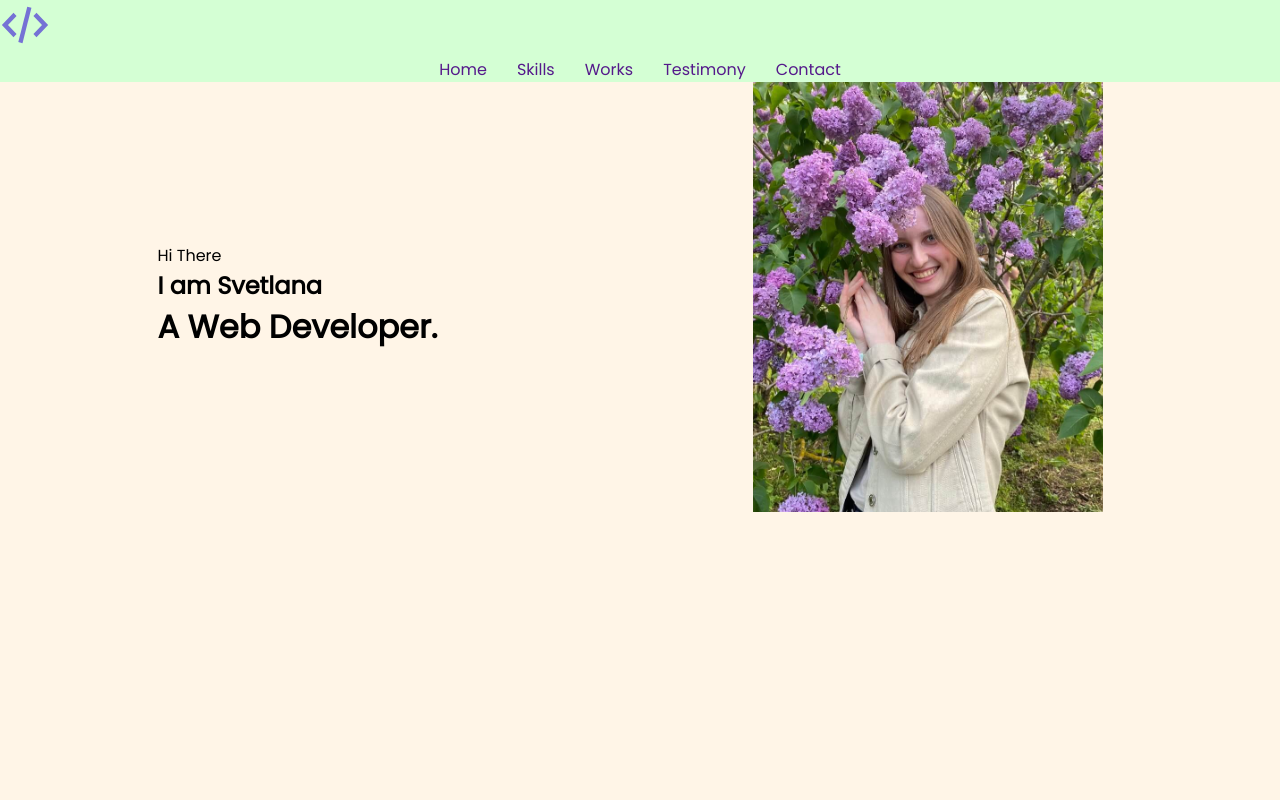
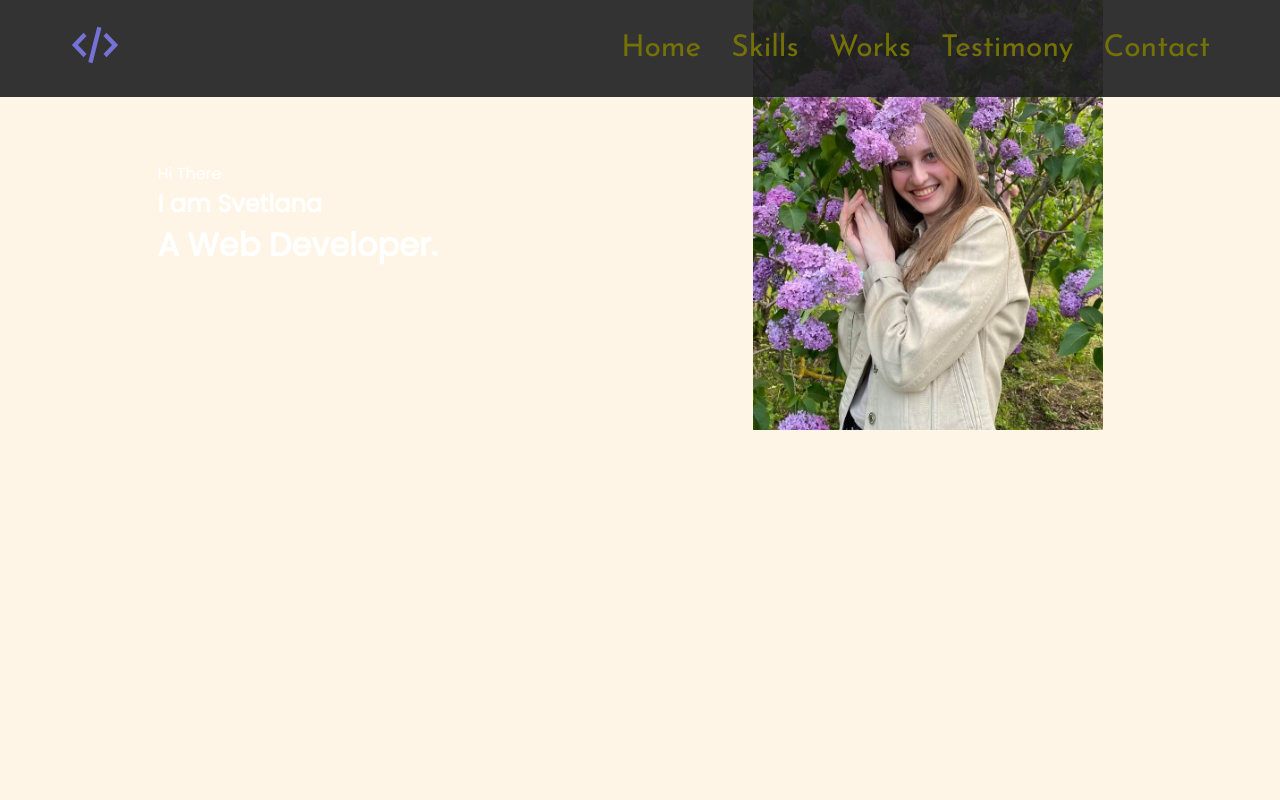
Before and after one commit to farabek/portfolio-start, a React app: page / in a window 1280 px wide. Shown: the top 800 px of the page. Built offline with nearby package versions, Linux system fonts and the light colour scheme.

Commit message:
changes HeaderMenu.tsx

```diff
--- a/src/index.tsx
+++ b/src/index.tsx
@@ -1,6 +1,6 @@
 import React from 'react';
 import ReactDOM from 'react-dom/client';
-import './index.css';
+// import './index.css';
 import App from './App';
 import reportWebVitals from './reportWebVitals';
 import { GlobalStyle } from './styles/Global.styled';
--- a/src/layout/header/Header.tsx
+++ b/src/layout/header/Header.tsx
@@ -1,19 +1,32 @@
 import React from 'react';
 import styled from 'styled-components';
 import { Logo } from '../../components/logo/Logo';
-import { Menu } from '../../components/menu/Menu';
+// import { Menu } from '../../components/menu/Menu';
+import { Container } from '../../components/Container';
+import { FlexWrapper } from '../../components/FlexWrapper';
+import { HeaderMenu } from './headerMenu/HeaderMenu';
 
 const items = ['Home', 'Skills', 'Works', 'Testimony', 'Contact'];
 
 export const Header = () => {
   return (
     <StyledHeader>
-      <Logo />
-      <Menu menuItems={items} />
+      <Container>
+        <FlexWrapper justify={'space-between'} align={'center'}>
+          <Logo />
+          <HeaderMenu menuItems={items} />
+        </FlexWrapper>
+      </Container>
     </StyledHeader>
   );
 };
 
 const StyledHeader = styled.header`
-  background-color: #d4ffd4;
+  background: rgba(31, 31, 32, 0.9);
+  padding: 20px 0;
+  position: fixed;
+  top: 0;
+  left: 0;
+  right: 0;
+  z-index: 99999;
 `;
--- /dev/null
+++ b/src/layout/header/headerMenu/HeaderMenu.tsx
@@ -0,0 +1,39 @@
+import React from 'react';
+import styled from 'styled-components';
+
+export const HeaderMenu = (props: { menuItems: Array<string> }) => {
+  return (
+    <StyledHeaderMenu>
+      <ul>
+        {props.menuItems.map((item, index) => {
+          return (
+            // <li key={index}>
+            //   <a href="">{item}</a>
+            // </li>
+            <ListItem key={index}>
+              <Link href="">{item}</Link>
+            </ListItem>
+          );
+        })}
+      </ul>
+    </StyledHeaderMenu>
+  );
+};
+
+const StyledHeaderMenu = styled.nav`
+  ul {
+    display: flex;
+    gap: 30px;
+    justify-content: center;
+  }
+`;
+
+const ListItem = styled.li``;
+
+const Link = styled.a`
+  font-family: 'Josefin Sans', sans-serif;
+  font-weight: 400;
+  font-size: 30px;
+  text-align: center;
+  color: #757205;
+`;
--- a/src/styles/Global.styled.ts
+++ b/src/styles/Global.styled.ts
@@ -1,4 +1,5 @@
 import { createGlobalStyle } from 'styled-components';
+import { theme } from './Theme';
 
 export const GlobalStyle = createGlobalStyle`
   *,
@@ -16,6 +17,8 @@ export const GlobalStyle = createGlobalStyle`
     sans-serif;
     -webkit-font-smoothing: antialiased;
     -moz-osx-font-smoothing: grayscale;
+    color: ${theme.colors.font};
+
   }
 
     a {
@@ -33,4 +36,12 @@ export const GlobalStyle = createGlobalStyle`
     cursor: pointer;
   }
 
+  section:nth-of-type(odd) {
+  background-color: ${theme.colors.primaryBg};
+  }
+
+  section:nth-of-type(even) {
+    background-color: ${theme.colors.secondaryBg};
+  }
+
 `;
--- /dev/null
+++ b/src/styles/Theme.ts
@@ -0,0 +1,13 @@
+export const theme = {
+  colors: {
+    primaryBg: '#1F1F20',
+    secondaryBg: '#252527',
+    accent: '#7572D5',
+
+    font: '#FFFFFF',
+
+    borderColor: '#4A4A4A',
+
+    placeholdeColor: '#495057',
+  },
+};
```
